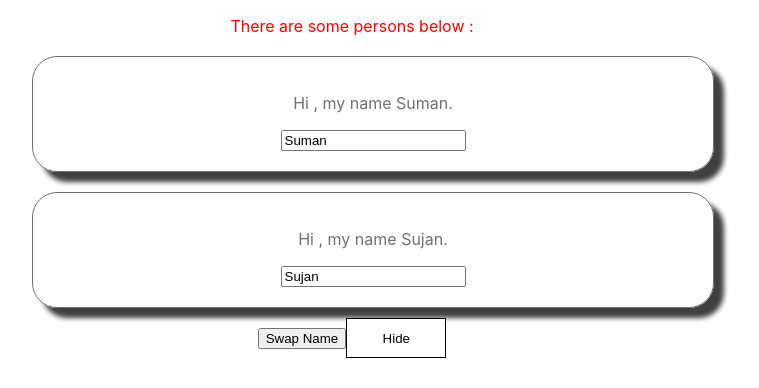
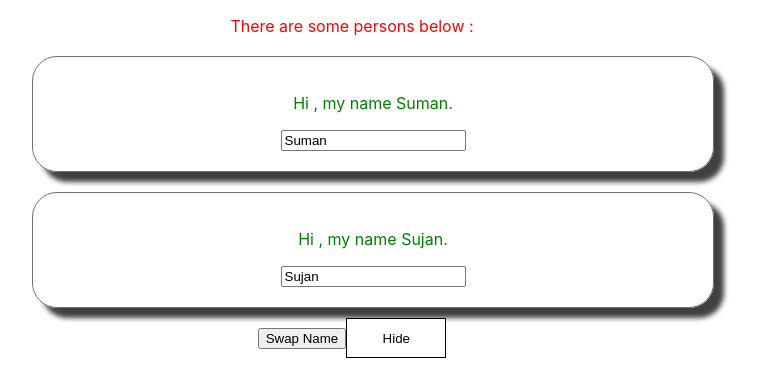
Before and after one commit to sumanbhattarai/ReactJs, a React (Create React App) app in the folder hello-world/: page / in a window 1280 px wide. Shown: the top 388 px of the page, without its empty margins (288-1047 px from the left). Built offline with nearby package versions, Linux system fonts and the light colour scheme.

Commit message:
Media queries using radium

```diff
--- a/hello-world/src/App.js
+++ b/hello-world/src/App.js
@@ -2,7 +2,7 @@ import React from 'react';
 //import logo from './logo.svg';
 import './App.css';
 import Greet from './components/Greet' ;
-import Radium from 'radium';
+import Radium , {StyleRoot } from 'radium';
 
 class App extends React.Component{
   state = {
@@ -90,12 +90,14 @@ class App extends React.Component{
       }
     }
     return (
+      <StyleRoot>
         <div className="App">
           <p className={classes.join(' ')}>There are some persons below : </p>
           {person}
             <button onClick={this.swapName.bind(this , 'Max')}>Swap Name</button>
             <button style={buttonStyle} onClick={this.changeShowState}>{buttonName}</button>
         </div>
+      </StyleRoot>
     );
   }
 }
--- a/hello-world/src/components/Greet.js
+++ b/hello-world/src/components/Greet.js
@@ -1,14 +1,20 @@
 import React from 'react' ;
-import './Greet.css'
+import './Greet.css' ;
+import Radium from 'radium' ;
 
 
 const greet = (props) => {
+    const style = {
+        '@media (min-width : 500px)' : {
+            color : 'green'
+        }
+    };
     return(
-        <div className = "Greet">
+        <div className = "Greet" style={style}>
             <p onClick={props.click}>Hi , my name {props.name}.</p>
             <p>{props.children}</p>
             <input value={props.name} onChange={props.change} />
         </div>
     );
 }
-export default greet;
+export default Radium(greet);
```
Lines whose indentation alone changed are shown as unchanged.
